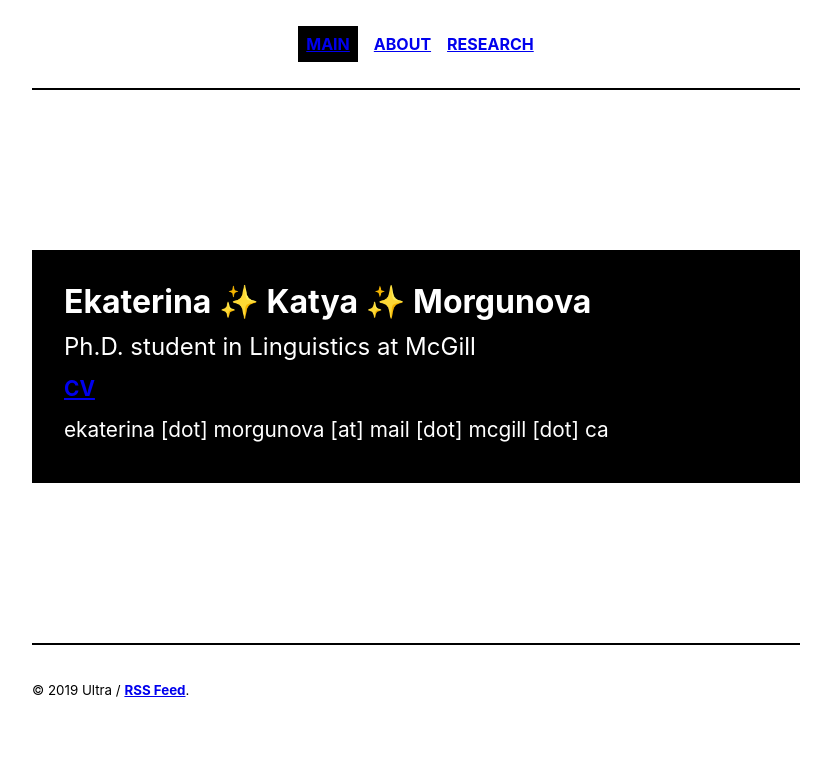
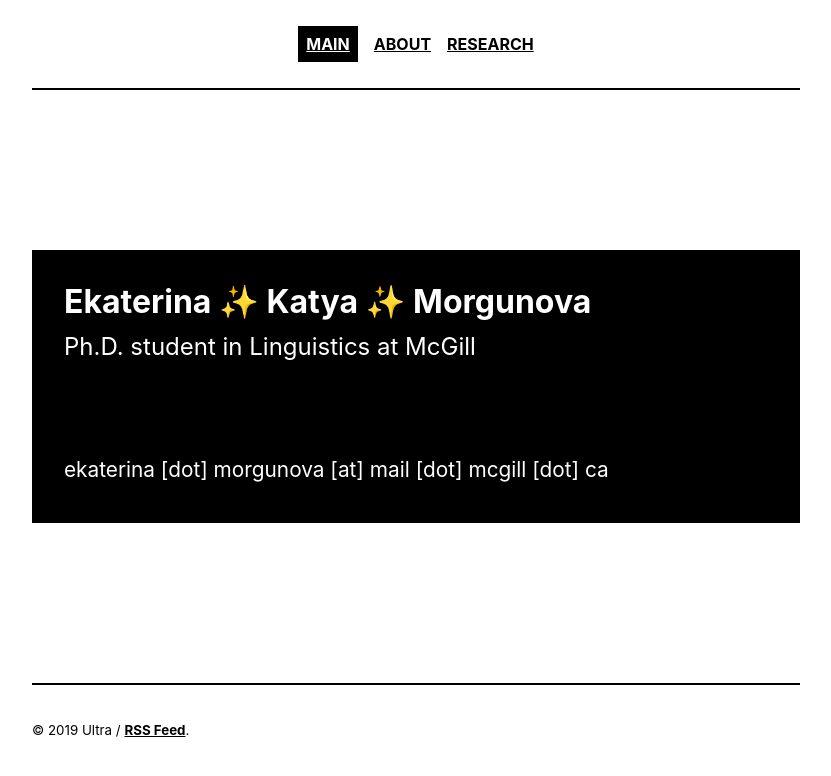
Before and after one commit to morgunova-katya/morgunova-katya.github.io, a Jekyll site: the page built from index.html, in a window 1280 px wide. Shown: the top 776 px of the page, without its empty margins (224-1055 px from the left). Built offline with Jekyll 4.4.1, drawn with Linux system fonts in a browser that asks for light colours; the list of posts is cut into pages by our own code.

Commit message:
hyerlink

```diff
--- a/_sass/_type.scss
+++ b/_sass/_type.scss
@@ -21,6 +21,7 @@ header p strong {
 }
 
 a,a:visited {
+  color: black;
   font-weight: bold;
 
   &:hover {
@@ -31,6 +32,7 @@ a,a:visited {
 a.active {
     background: black;
     padding: 0.5rem;
+    color: white;
     font-weight: bold;
 }
 
--- a/index.html
+++ b/index.html
@@ -4,5 +4,5 @@ title: Main
 ---
 
   <article class="post index" role="article">
-  <p class="post-title"> <span style="font-weight:bold;font-size:200%"> Ekaterina &#10024; Katya &#10024; Morgunova </span> <br> <span style="font-size:150%"> Ph.D. student in Linguistics at McGill </span> <br> <span style="font-size:130%"> <a href="morgunova-katya.github.io/files/morgunova_cv.pdf" target="_blank">CV</a> <br> ekaterina [dot] morgunova [at] mail [dot] mcgill [dot] ca </span></p>
+  <p class="post-title"> <span style="font-weight:bold;font-size:200%"> Ekaterina &#10024; Katya &#10024; Morgunova </span> <br> <span style="font-size:150%"> Ph.D. student in Linguistics at McGill </span> <br> <span style="font-size:130%;color:white;"> <a href="morgunova-katya.github.io/files/morgunova_cv.pdf" target="_blank">CV</a></span> <br></span> <br> <span style="font-size:130%"> ekaterina [dot] morgunova [at] mail [dot] mcgill [dot] ca </span></p>
   </article>
```
